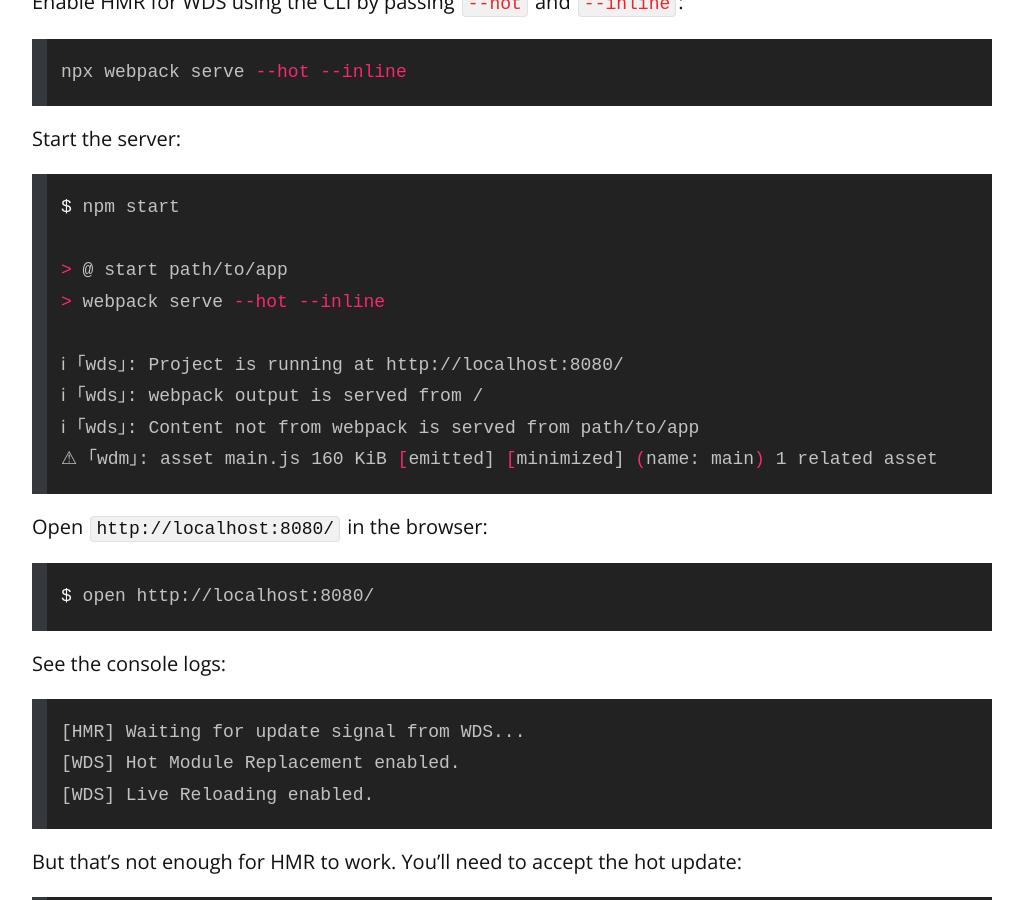
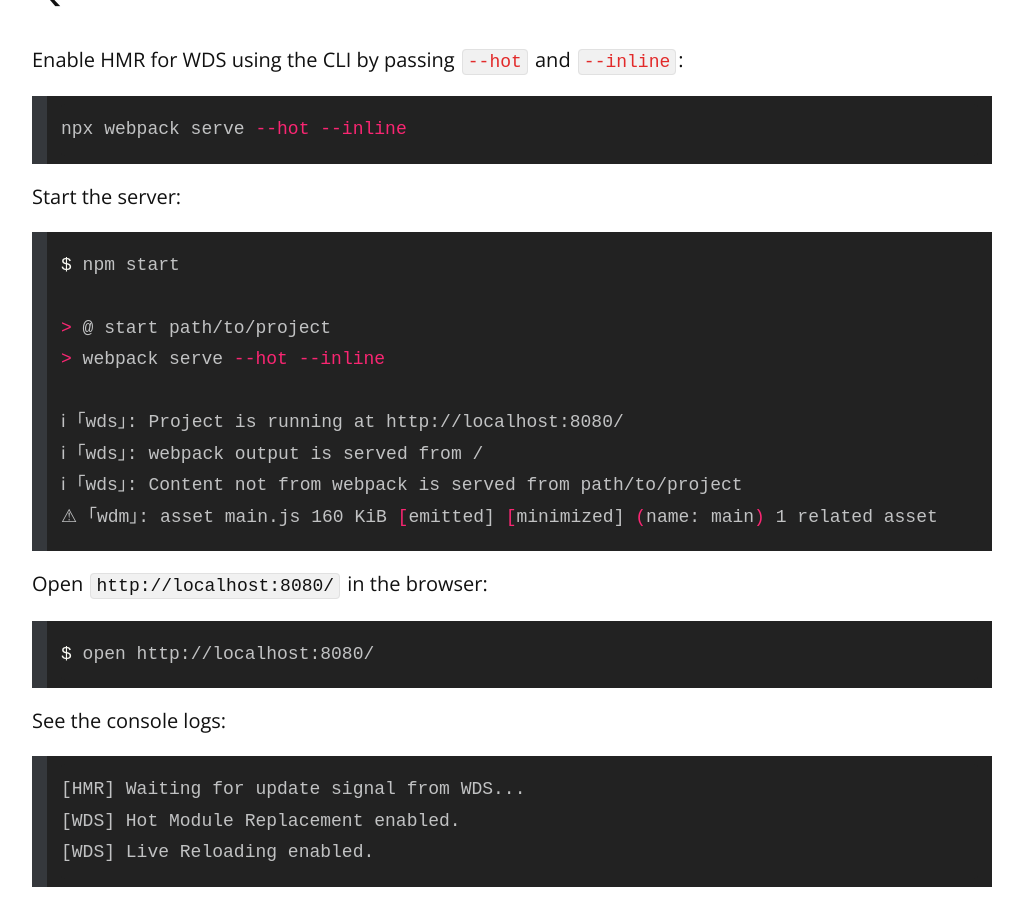
Before and after one commit to remarkablemark/remarkablemark.github.io, a Jekyll site: the page built from _posts/2017/2017-05-07-hot-module-replacement.md, in a window 1280 px wide and 900 px high, scrolled down 897 px. Shown: the whole window, without its empty margins (128-1151 px from the left). Built offline with Jekyll 4.4.1, drawn with Linux system fonts in a browser that asks for light colours; comment, search, counter and statistics services are not loaded; some of the changed text lies outside the part shown.

Commit message:
feat(posts): update "Webpack Dev Server: Hot Module Replacement"
Post: 2017-05-07-hot-module-replacement.md

Update post title, tidy code blocks, and add Repl.it demo:

https://repl.it/@remarkablemark/webpack-dev-server-hot-module-replacement

````diff
--- a/_posts/2017/2017-05-07-hot-module-replacement.md
+++ b/_posts/2017/2017-05-07-hot-module-replacement.md
@@ -38,12 +38,12 @@
 ```sh
 $ npm start
 
-> @ start path/to/app
+> @ start path/to/project
 > webpack serve --hot --inline
 
 ℹ ｢wds｣: Project is running at http://localhost:8080/
 ℹ ｢wds｣: webpack output is served from /
-ℹ ｢wds｣: Content not from webpack is served from path/to/app
+ℹ ｢wds｣: Content not from webpack is served from path/to/project
 ⚠ ｢wdm｣: asset main.js 160 KiB [emitted] [minimized] (name: main) 1 related asset
 ```
 
@@ -104,6 +104,12 @@
 $ npx webpack serve
 ```
 
+## Demo
+
+[Repl.it](https://repl.it/@remarkablemark/webpack-dev-server-hot-module-replacement):
+
+<iframe height="400px" width="100%" src="https://repl.it/@remarkablemark/webpack-dev-server-hot-module-replacement?lite=true" scrolling="no" frameborder="no" allowtransparency="true" allowfullscreen="true" sandbox="allow-forms allow-pointer-lock allow-popups allow-same-origin allow-scripts allow-modals"></iframe>
+
 ## Resources
 
 - [Hot Module Replacement](https://survivejs.com/webpack/appendices/hmr/)
````
Also changed, not shown: other parts of _posts/2017/2017-05-07-hot-module-replacement.md (+1 -1 lines).
